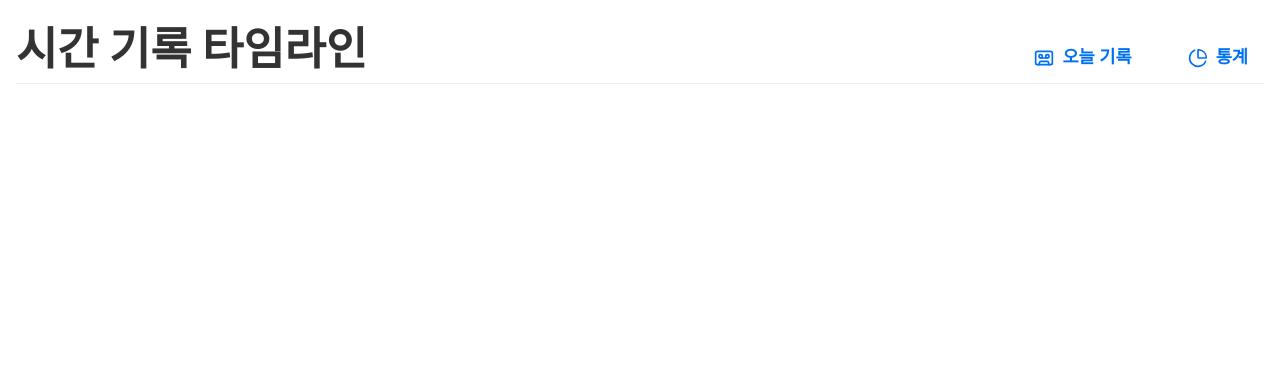
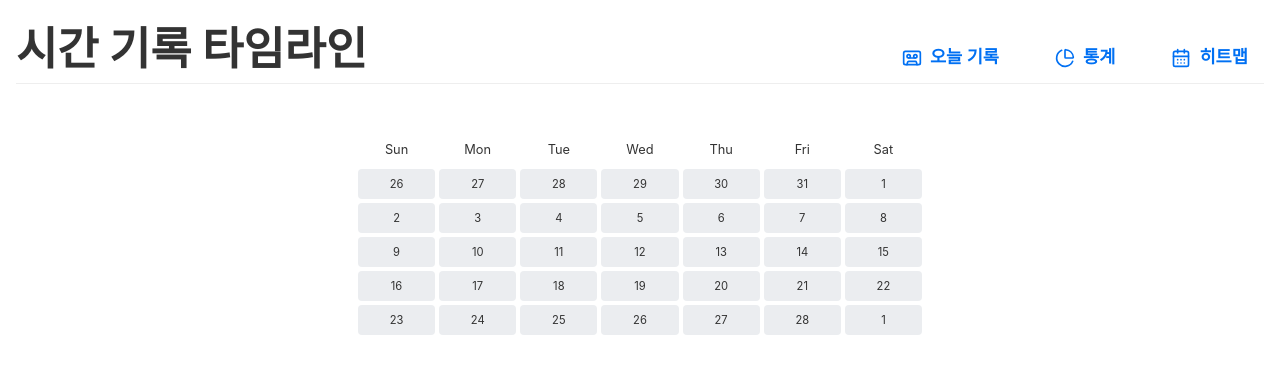
Before and after one commit to BokEumEom/time-tracker, a React (Vite) app: page /calendar in a window 1280 px wide. Before the commit this address had no page. Shown: the top 374 px of the page. Built offline with nearby package versions, Linux system fonts and the light colour scheme; a web font is replaced by a local one.

Commit message:
add HeatMap and README Update

```diff
--- a/src/App.jsx
+++ b/src/App.jsx
@@ -4,6 +4,7 @@ import { Routes, Route } from 'react-router-dom';
 import Home from './pages/Home';
 import Stats from './pages/Stats';
 import Header from './components/Header';
+import CalendarHeatmapPage from './pages/CalendarHeatmapPage';
 import './App.css';
 
 function App() {
@@ -14,6 +15,7 @@ function App() {
         <Routes>
           <Route path="/" element={<Home />} />
           <Route path="/stats" element={<Stats />} />
+          <Route path="/calendar" element={<CalendarHeatmapPage />} />
         </Routes>
       </main>
     </div>
--- /dev/null
+++ b/src/components/CalendarHeatmap.jsx
@@ -0,0 +1,105 @@
+// src/components/CalendarHeatmap.jsx
+import React, { useState, useEffect } from 'react';
+import {
+  format,
+  startOfMonth,
+  endOfMonth,
+  startOfWeek,
+  addDays,
+  endOfWeek,
+} from 'date-fns';
+import styles from './CalendarHeatmap.module.css';
+
+function CalendarHeatmap() {
+  const [calendarData, setCalendarData] = useState([]);
+  const [eventCounts, setEventCounts] = useState({});
+
+  // 1. 로컬스토리지에서 이벤트 데이터를 불러와 날짜별 집계
+  useEffect(() => {
+    const events = JSON.parse(localStorage.getItem('events')) || [];
+    const counts = {};
+    events.forEach((event) => {
+      const date = new Date(event.startTime);
+      // 날짜 변환 과정 검증을 위한 로그
+      console.log('Original date:', date);
+      console.log('Original ISO:', date.toISOString());
+
+      // 타임존 오프셋을 더해서 보정 (이전에는 빼고 있었음)
+      const localDate = new Date(date.getTime() + (date.getTimezoneOffset() * 60000));
+      console.log('Converted date:', localDate);
+      console.log('Converted ISO:', localDate.toISOString());
+
+      const dateStr = format(localDate, 'yyyy-MM-dd');
+      console.log('Final dateStr:', dateStr);
+
+      counts[dateStr] = (counts[dateStr] || 0) + 1;
+    });
+    setEventCounts(counts);
+  }, []);
+
+  // 2. 현재 달의 캘린더 그리드를 생성 (날짜별 배열)
+  useEffect(() => {
+    const today = new Date();
+    const monthStart = startOfMonth(today);
+    const monthEnd = endOfMonth(today);
+    // 달의 시작 주의 일요일을 구합니다
+    const startDate = startOfWeek(monthStart);
+    // 달의 마지막 날이 포함된 주의 토요일을 구합니다
+    const endDate = endOfWeek(monthEnd);
+
+    let day = startDate;
+    const calendar = [];
+    while (day <= endDate) {
+      const week = [];
+      for (let i = 0; i < 7; i++) {
+        week.push(new Date(day));
+        day = addDays(day, 1);
+      }
+      calendar.push(week);
+    }
+    setCalendarData(calendar);
+  }, []);
+
+  // 3. 기록 수에 따른 배경색 결정 (GitHub 기여도 그래프 스타일)
+  function getColorForCount(count) {
+    if (!count || count === 0) return '#ebedf0';
+    if (count < 3) return '#c6e48b';
+    if (count < 6) return '#7bc96f';
+    if (count < 10) return '#239a3b';
+    return '#196127';
+  }
+
+  return (
+    <div className={styles.calendarHeatmap}>
+      {/* 요일 헤더 */}
+      <div className={styles.weekDays}>
+        {['Sun', 'Mon', 'Tue', 'Wed', 'Thu', 'Fri', 'Sat'].map((day) => (
+          <div key={day} className={styles.weekDay}>
+            {day}
+          </div>
+        ))}
+      </div>
+      {/* 캘린더 그리드 */}
+      {calendarData.map((week, i) => (
+        <div key={i} className={styles.weekRow}>
+          {week.map((day, j) => {
+            const dateStr = day.toISOString().split('T')[0];
+            const count = eventCounts[dateStr] || 0;
+            return (
+              <div
+                key={j}
+                className={styles.dayCell}
+                style={{ backgroundColor: getColorForCount(count) }}
+                title={`${format(day, 'yyyy-MM-dd')}: ${count} event(s)`}
+              >
+                {format(day, 'd')}
+              </div>
+            );
+          })}
+        </div>
+      ))}
+    </div>
+  );
+}
+
+export default CalendarHeatmap;
--- /dev/null
+++ b/src/components/CalendarHeatmap.module.css
@@ -0,0 +1,34 @@
+/* src/components/CalendarHeatmap.module.css */
+.calendarHeatmap {
+    max-width: 600px;
+    margin: 0 auto;
+    text-align: center;
+  }
+
+  .weekDays {
+    display: flex;
+  }
+
+  .weekDay {
+    flex: 1;
+    font-size: 0.8rem;
+    padding: 0.5rem 0;
+    color: var(--text-color);
+  }
+
+  .weekRow {
+    display: flex;
+  }
+
+  .dayCell {
+    flex: 1;
+    height: 30px;
+    margin: 2px;
+    border-radius: 4px;
+    font-size: 0.7rem;
+    display: flex;
+    align-items: center;
+    justify-content: center;
+    cursor: pointer;
+    transition: background-color 0.3s ease;
+  }
--- a/src/components/Header.jsx
+++ b/src/components/Header.jsx
@@ -1,7 +1,7 @@
 // src/components/Header.jsx
 import React from 'react';
 import { Link } from 'react-router-dom';
-import { CassetteTape, PieChart } from 'lucide-react';
+import { CassetteTape, PieChart, CalendarDays } from 'lucide-react';
 import styles from './Header.module.css';
 
 function Header() {
@@ -22,6 +22,10 @@ function Header() {
             <PieChart size={20} className={styles.navIcon} />
             <span>통계</span>
           </Link>
+          <Link to="/calendar" className={styles.navLink}>
+            <CalendarDays size={20} className={styles.navIcon} />
+            <span>히트맵</span>
+          </Link>
         </nav>
       </div>
     </header>
--- /dev/null
+++ b/src/pages/CalendarHeatmapPage.jsx
@@ -0,0 +1,14 @@
+// src/pages/CalendarHeatmapPage.jsx
+import React from 'react';
+import CalendarHeatmap from '../components/CalendarHeatmap';
+import styles from './CalendarHeatmapPage.module.css';
+
+function CalendarHeatmapPage() {
+  return (
+    <div className={styles.pageContainer}>
+      <CalendarHeatmap />
+    </div>
+  );
+}
+
+export default CalendarHeatmapPage;
--- /dev/null
+++ b/src/pages/CalendarHeatmapPage.module.css
@@ -0,0 +1,8 @@
+/* src/pages/CalendarHeatmapPage.module.css */
+.pageContainer {
+    max-width: 600px;
+    margin: 2rem auto;
+    padding: 1rem;
+    text-align: center;
+    color: var(--text-color);
+  }
```
Also changed, not shown: 1 other file (tests, documents, lock files or other folders).
